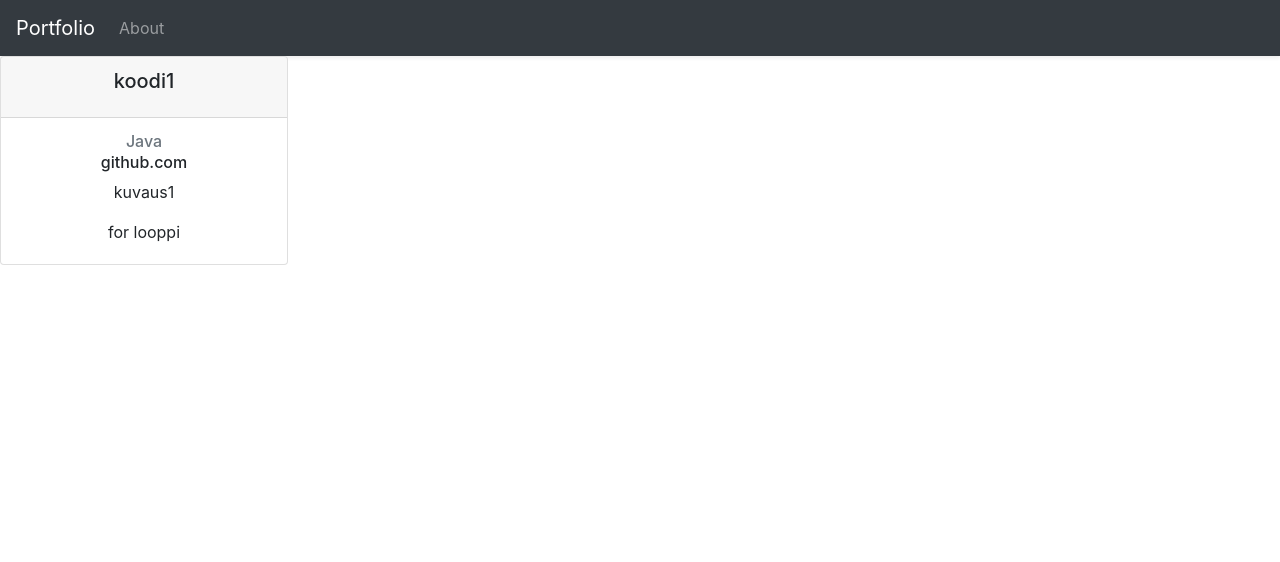
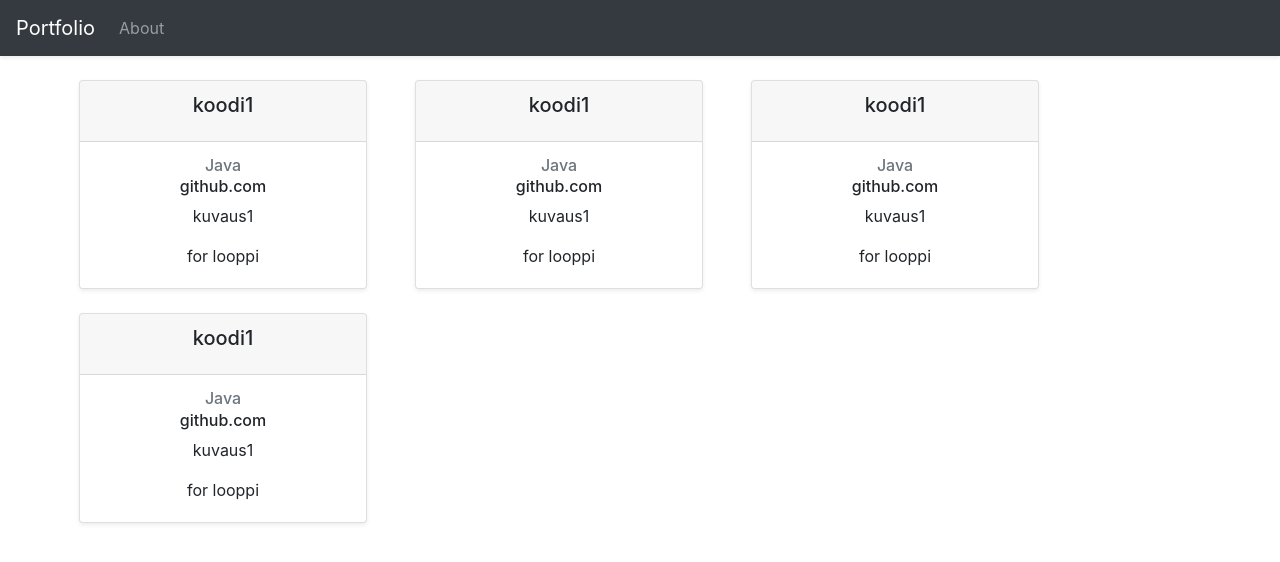
Before and after one commit to uberballo/portfolio, a React (Create React App) app in the folder frontend/: page / in a window 1280 px wide. Shown: the top 562 px of the page. Built offline with nearby package versions, Linux system fonts and the light colour scheme; no server answers.

Commit message:
add layout

```diff
--- a/frontend/src/App.css
+++ b/frontend/src/App.css
@@ -2,3 +2,11 @@
 .card{
     width: 18rem;
 }
+
+.card-columns {
+    column-count: 5;
+
+}
+
+.CardContainer{
+}
--- /dev/null
+++ b/frontend/src/components/container/CardContainer.js
@@ -0,0 +1,64 @@
+import React, { useState } from 'react';
+import CodeCard from '../presentational/CodeCard';
+
+const temp = [
+  {
+    id: 1,
+    title: 'koodi1',
+    language: 'Java',
+    url: 'github.com',
+    description: 'kuvaus1',
+    code: 'for looppi',
+    createdAt: '2020-02-06T13:07:07.049Z',
+    updatedAt: '2020-02-06T13:07:07.049Z'
+  },
+  {
+    id: 2,
+    title: 'koodi1',
+    language: 'Java',
+    url: 'github.com',
+    description: 'kuvaus1',
+    code: 'for looppi',
+    createdAt: '2020-02-06T13:07:07.049Z',
+    updatedAt: '2020-02-06T13:07:07.049Z'
+  },
+  {
+    id: 3,
+    title: 'koodi1',
+    language: 'Java',
+    url: 'github.com',
+    description: 'kuvaus1',
+    code: 'for looppi',
+    createdAt: '2020-02-06T13:07:07.049Z',
+    updatedAt: '2020-02-06T13:07:07.049Z'
+  },
+  {
+    id: 4,
+    title: 'koodi1',
+    language: 'Java',
+    url: 'github.com',
+    description: 'kuvaus1',
+    code: 'for looppi',
+    createdAt: '2020-02-06T13:07:07.049Z',
+    updatedAt: '2020-02-06T13:07:07.049Z'
+  }
+];
+
+const CardContainer = () => {
+  const [codes, setCodes] = useState(temp);
+
+  const cards = () => codes.map(c => <CodeCard data={c} key={c.id} />);
+
+  console.log(codes);
+  return (
+    <div className='CardContainer container'>
+      <div className='row align-items-center justify-content-center'>
+        <div className='row '>
+          {codes ? cards() : null}
+        </div>
+      </div>
+    </div>
+  );
+};
+
+export default CardContainer;
--- a/frontend/src/components/container/HomePageContainer.js
+++ b/frontend/src/components/container/HomePageContainer.js
@@ -1,29 +1,16 @@
 import React from 'react';
 import { BrowserRouter as Router, Route } from 'react-router-dom';
 import Header from '../presentational/Header';
-import CodeCard from '../presentational/CodeCard';
 import About from '../presentational/About';
-
-const temp = {
-  id: 1,
-  title: 'koodi1',
-  language: 'Java',
-  url: 'github.com',
-  description: 'kuvaus1',
-  code: 'for looppi',
-  createdAt: '2020-02-06T13:07:07.049Z',
-  updatedAt: '2020-02-06T13:07:07.049Z'
-};
+import CardContainer from '../container/CardContainer'
 
 const HomePageContainer = () => {
   return (
     <div className='HomePageContainer'>
       <Router>
         <Header />
-        <body>
-          <Route exact path='/' render={() => <CodeCard data={temp} />} />
+          <Route exact path='/' render={() => <CardContainer />} />
           <Route path='/about' render={() => <About />} />
-      </body>
         </Router>
     </div>
   );
--- a/frontend/src/components/presentational/CodeCard.js
+++ b/frontend/src/components/presentational/CodeCard.js
@@ -2,7 +2,7 @@ import React from 'react';
 
 const CodeCard = ({ data }) => {
   return (
-    <div className='card text-center'>
+    <div className='card mt-4 ml-4 mr-4 text-center shadow-sm'>
       <div className='card-header'>
         <h5 className='card-title '>{data.title}</h5>
       </div>
@@ -12,7 +12,7 @@ const CodeCard = ({ data }) => {
         <p className='card-text'>{data.description}</p>
         <p className='card-text'>{data.code}</p>
       </div>
-    </div>
+</div>
   );
 };
 
--- a/frontend/src/components/presentational/Header.js
+++ b/frontend/src/components/presentational/Header.js
@@ -9,8 +9,8 @@ const Header = () => {
           Portfolio
         </a>
 
-          <ul class='navbar-nav mr-auto'>
-            <li class='nav-item'>
+          <ul className='navbar-nav mr-auto'>
+            <li className='nav-item'>
               <NavLink to="/about" className="nav-link" activeStyle={{fontWeight: "bold"}}>About</NavLink>
             </li>
           </ul>
```
